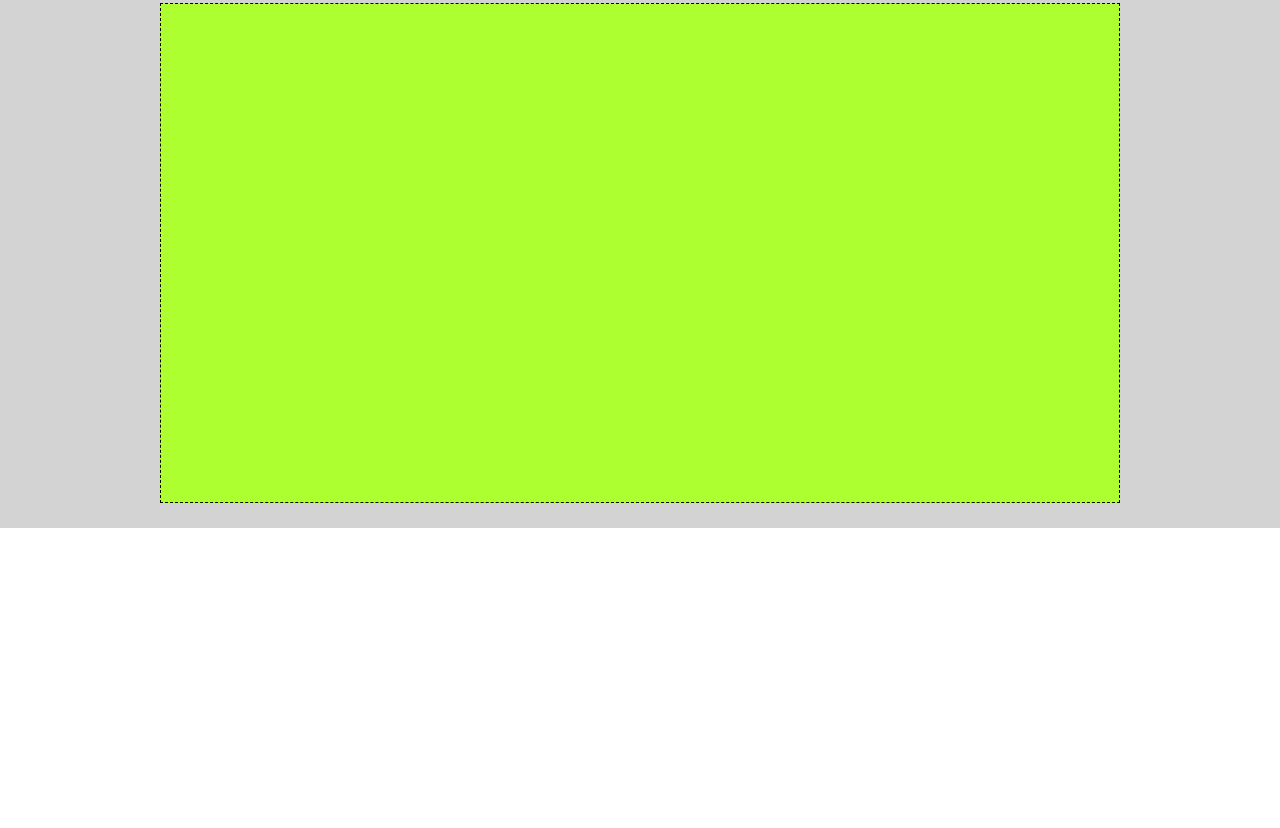
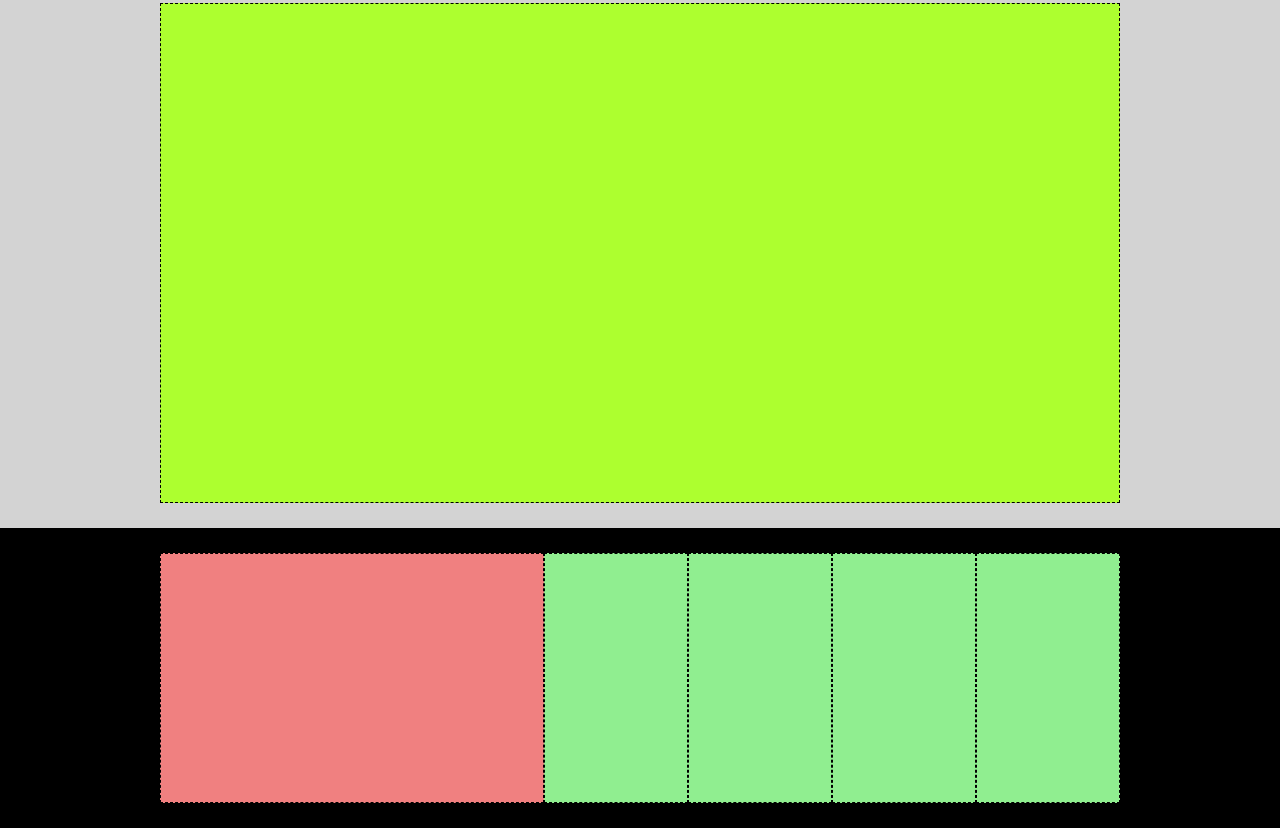
Before and after one commit to byHYONS/htmlcss-struttura-discord, a plain HTML site: page index.html in a window 1280 px wide. Shown: the part 1264-2092 px from the top of the page. Before the commit the page ends 1792 px from the top, so only its background shows below. Drawn offline with Linux system fonts and the light colour scheme.

Commit message:
[UPD] added series of containers 40 15x4

```diff
--- a/css/style.css
+++ b/css/style.css
@@ -99,9 +99,8 @@ header {
     background-color: lightgray;
 }
 
-.bg-aqua {
-    background-color: aqua;
-    border: 1px dashed black;
+.bg-black {
+    background-color: black;
 }
 
 .bg-lightcoral {
--- a/index.html
+++ b/index.html
@@ -58,10 +58,24 @@
         <!-- CONTAINER HEIGHT 500PX -->
         <div class="container-full bg-lightgray">
             <div class="container">
-                <div class="col-100 ht-500 bg-greenyellow mrg-10"></div>
+                <div class="row">
+                    <div class="col-100 ht-500 bg-greenyellow mrg-10"></div>
+                </div>
             </div>
         </div>
+        <!-- SERIE DI CONTAINER 40 15 15 15 15 -->
+        <div class="container-full bg-black">
+            <div class="container">
+                <div class="row">
+                    <div class="col-40 bg-lightcoral ht-250 mrg-10"></div>
+                    <div class="col-15 bg-lightgreen ht-250 mrg-10"></div>
+                    <div class="col-15 bg-lightgreen ht-250 mrg-10"></div>
+                    <div class="col-15 bg-lightgreen ht-250 mrg-10"></div>
+                    <div class="col-15 bg-lightgreen ht-250 mrg-10"></div>
+                </div>
+            </div>
 
+        </div>
     </main>
 </body>
 
```
